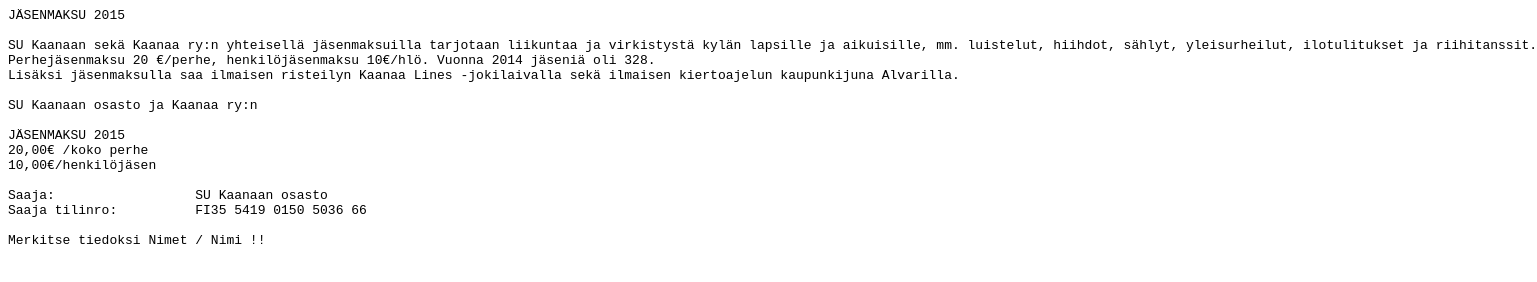
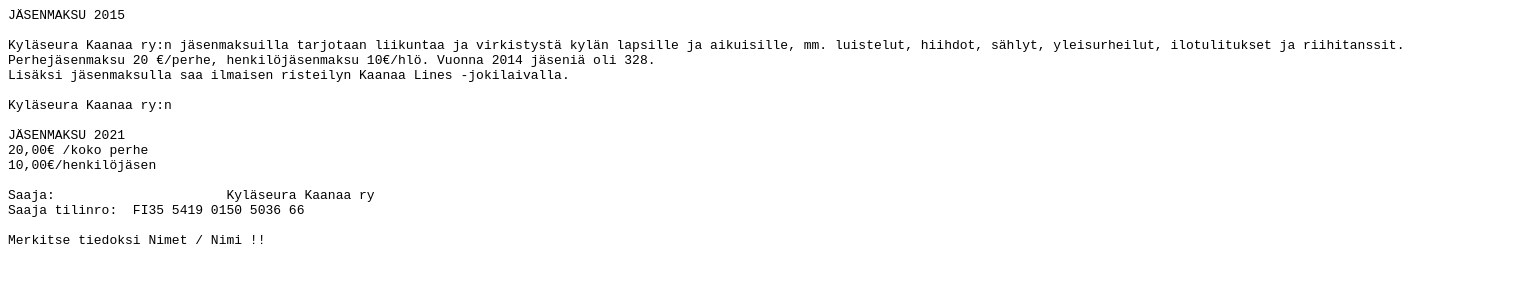
Before and after one commit to mikkopanula/kylaseurakaanaa.fi, a website: page jasenmaksut/2015.html in a window 1280 px wide. Shown: the whole page, 1537 px wide, since content can reach past the window. Drawn offline with Linux system fonts and the light colour scheme.

Commit message:
Poistettu SU Kaanaa -tekstejä

```diff
--- a/jasenmaksut/2015.html
+++ b/jasenmaksut/2015.html
@@ -1,24 +1,24 @@
 <html>
 <head>
-  <title>Liikunta- ja kyläseura Kaanaa ry</title>
+  <title>Kyläseura Kaanaa ry</title>
   <meta charset="UTF-8">
 </head>
 <body>
 <pre>
 JÄSENMAKSU 2015
 
-SU Kaanaan sekä Kaanaa ry:n yhteisellä jäsenmaksuilla tarjotaan liikuntaa ja virkistystä kylän lapsille ja aikuisille, mm. luistelut, hiihdot, sählyt, yleisurheilut, ilotulitukset ja riihitanssit.
+Kyläseura Kaanaa ry:n jäsenmaksuilla tarjotaan liikuntaa ja virkistystä kylän lapsille ja aikuisille, mm. luistelut, hiihdot, sählyt, yleisurheilut, ilotulitukset ja riihitanssit.
 Perhejäsenmaksu 20 €/perhe, henkilöjäsenmaksu 10€/hlö. Vuonna 2014 jäseniä oli 328.
-Lisäksi jäsenmaksulla saa ilmaisen risteilyn Kaanaa Lines -jokilaivalla sekä ilmaisen kiertoajelun kaupunkijuna Alvarilla.
+Lisäksi jäsenmaksulla saa ilmaisen risteilyn Kaanaa Lines -jokilaivalla.
 
-SU Kaanaan osasto ja Kaanaa ry:n
+Kyläseura Kaanaa ry:n
 
-JÄSENMAKSU 2015
+JÄSENMAKSU 2021
 20,00€ /koko perhe
 10,00€/henkilöjäsen
 
-Saaja: 			SU Kaanaan osasto
-Saaja tilinro:		FI35 5419 0150 5036 66
+Saaja: 			    Kyläseura Kaanaa ry
+Saaja tilinro:	FI35 5419 0150 5036 66
 
 Merkitse tiedoksi Nimet / Nimi !!
 </pre>
```
Also changed, not shown: index.html (+1 -1 lines), leikekirjat/index.html (+5 -5 lines).
